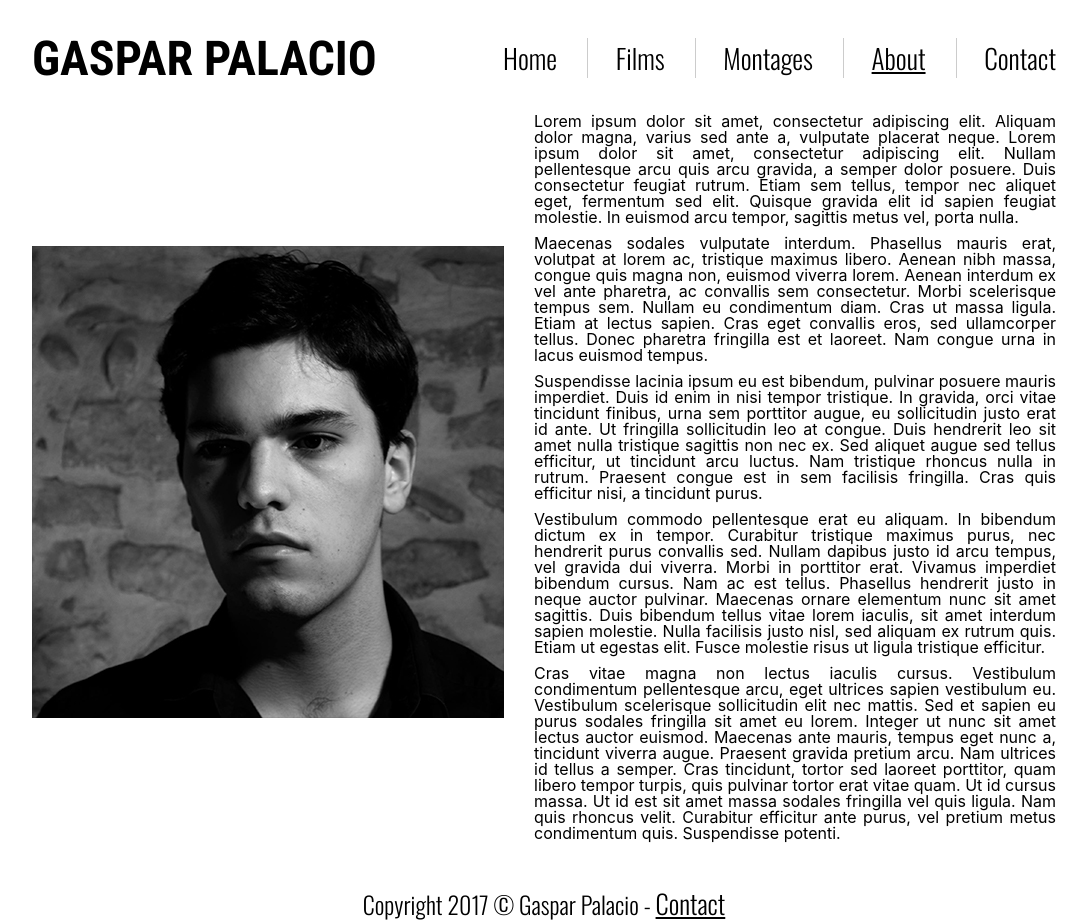
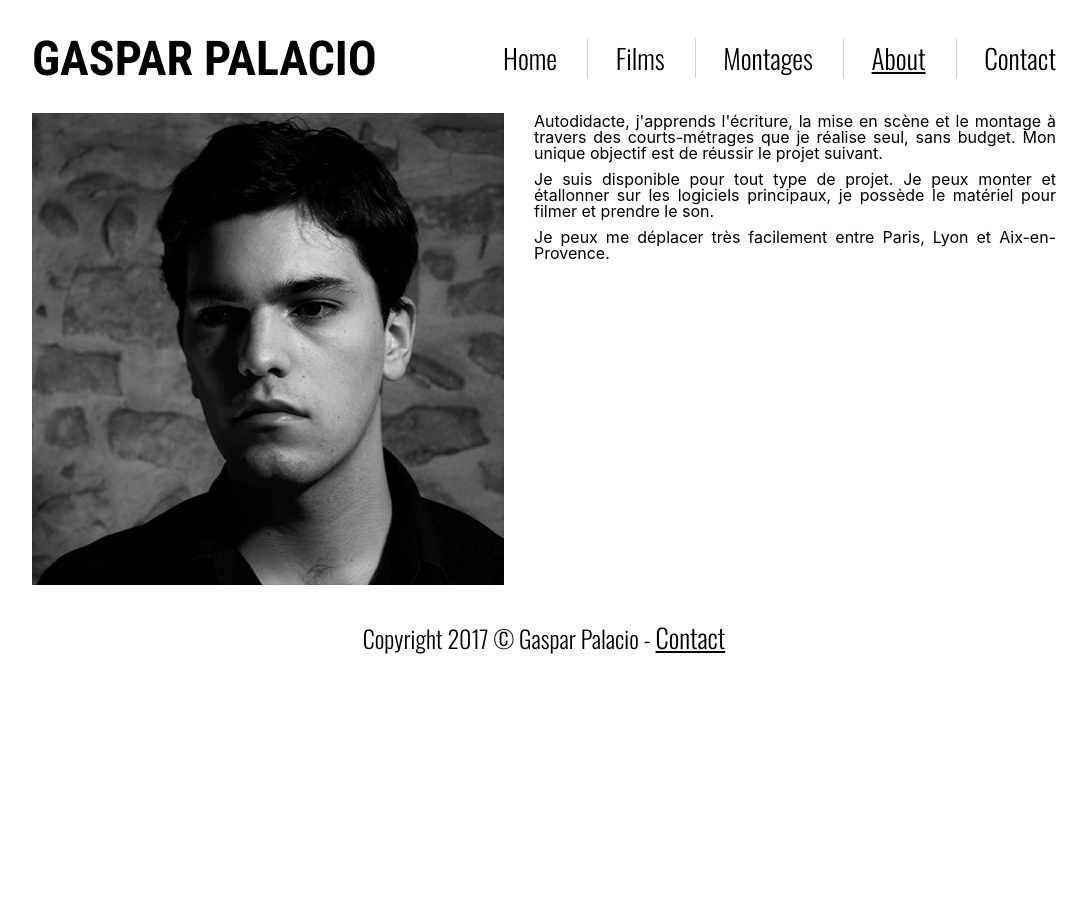
Before and after one commit to Rapsag8/Rapsag8.github.io, a Jekyll site: the page built from pages/about.html, in a window 1280 px wide. Shown: the whole page, without its empty margins (96-1183 px from the left). Built offline with Jekyll 4.4.1, drawn with Linux system fonts in a browser that asks for light colours; nearby versions of some CDN libraries; after the commit the page ends 900 px from its top, so only the background shows below that.

Commit message:
Update about.html

```diff
--- a/pages/about.html
+++ b/pages/about.html
@@ -7,10 +7,8 @@ permalink: /about
     <img src="/static/img/portrait.jpg" alt="">
   </div>
   <div>
-    <p>Lorem ipsum dolor sit amet, consectetur adipiscing elit. Aliquam dolor magna, varius sed ante a, vulputate placerat neque. Lorem ipsum dolor sit amet, consectetur adipiscing elit. Nullam pellentesque arcu quis arcu gravida, a semper dolor posuere. Duis consectetur feugiat rutrum. Etiam sem tellus, tempor nec aliquet eget, fermentum sed elit. Quisque gravida elit id sapien feugiat molestie. In euismod arcu tempor, sagittis metus vel, porta nulla.</p>
-    <p>Maecenas sodales vulputate interdum. Phasellus mauris erat, volutpat at lorem ac, tristique maximus libero. Aenean nibh massa, congue quis magna non, euismod viverra lorem. Aenean interdum ex vel ante pharetra, ac convallis sem consectetur. Morbi scelerisque tempus sem. Nullam eu condimentum diam. Cras ut massa ligula. Etiam at lectus sapien. Cras eget convallis eros, sed ullamcorper tellus. Donec pharetra fringilla est et laoreet. Nam congue urna in lacus euismod tempus.</p>
-    <p>Suspendisse lacinia ipsum eu est bibendum, pulvinar posuere mauris imperdiet. Duis id enim in nisi tempor tristique. In gravida, orci vitae tincidunt finibus, urna sem porttitor augue, eu sollicitudin justo erat id ante. Ut fringilla sollicitudin leo at congue. Duis hendrerit leo sit amet nulla tristique sagittis non nec ex. Sed aliquet augue sed tellus efficitur, ut tincidunt arcu luctus. Nam tristique rhoncus nulla in rutrum. Praesent congue est in sem facilisis fringilla. Cras quis efficitur nisi, a tincidunt purus.</p>
-    <p>Vestibulum commodo pellentesque erat eu aliquam. In bibendum dictum ex in tempor. Curabitur tristique maximus purus, nec hendrerit purus convallis sed. Nullam dapibus justo id arcu tempus, vel gravida dui viverra. Morbi in porttitor erat. Vivamus imperdiet bibendum cursus. Nam ac est tellus. Phasellus hendrerit justo in neque auctor pulvinar. Maecenas ornare elementum nunc sit amet sagittis. Duis bibendum tellus vitae lorem iaculis, sit amet interdum sapien molestie. Nulla facilisis justo nisl, sed aliquam ex rutrum quis. Etiam ut egestas elit. Fusce molestie risus ut ligula tristique efficitur.</p>
-    <p>Cras vitae magna non lectus iaculis cursus. Vestibulum condimentum pellentesque arcu, eget ultrices sapien vestibulum eu. Vestibulum scelerisque sollicitudin elit nec mattis. Sed et sapien eu purus sodales fringilla sit amet eu lorem. Integer ut nunc sit amet lectus auctor euismod. Maecenas ante mauris, tempus eget nunc a, tincidunt viverra augue. Praesent gravida pretium arcu. Nam ultrices id tellus a semper. Cras tincidunt, tortor sed laoreet porttitor, quam libero tempor turpis, quis pulvinar tortor erat vitae quam. Ut id cursus massa. Ut id est sit amet massa sodales fringilla vel quis ligula. Nam quis rhoncus velit. Curabitur efficitur ante purus, vel pretium metus condimentum quis. Suspendisse potenti.</p>
-  </div>
+    <p>Autodidacte, j'apprends l'écriture, la mise en scène et le montage à travers des courts-métrages que je réalise seul, sans budget. Mon unique objectif est de réussir le projet suivant.</p>
+    <p>Je suis disponible pour tout type de projet. Je peux monter et étallonner sur les logiciels principaux, je possède le matériel pour filmer et prendre le son.</p>
+    <p>Je peux me déplacer très facilement entre Paris, Lyon et Aix-en-Provence.</p>
+    </div>
 </main>
```
